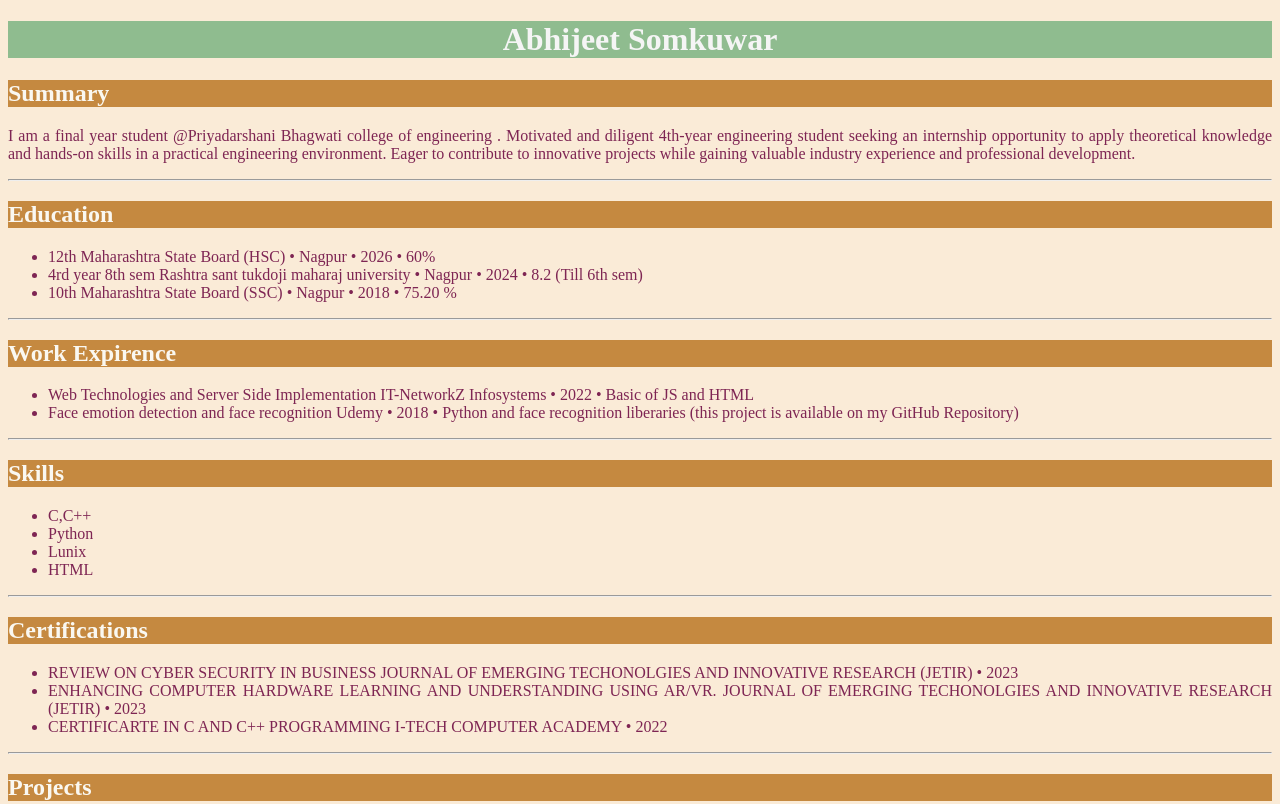
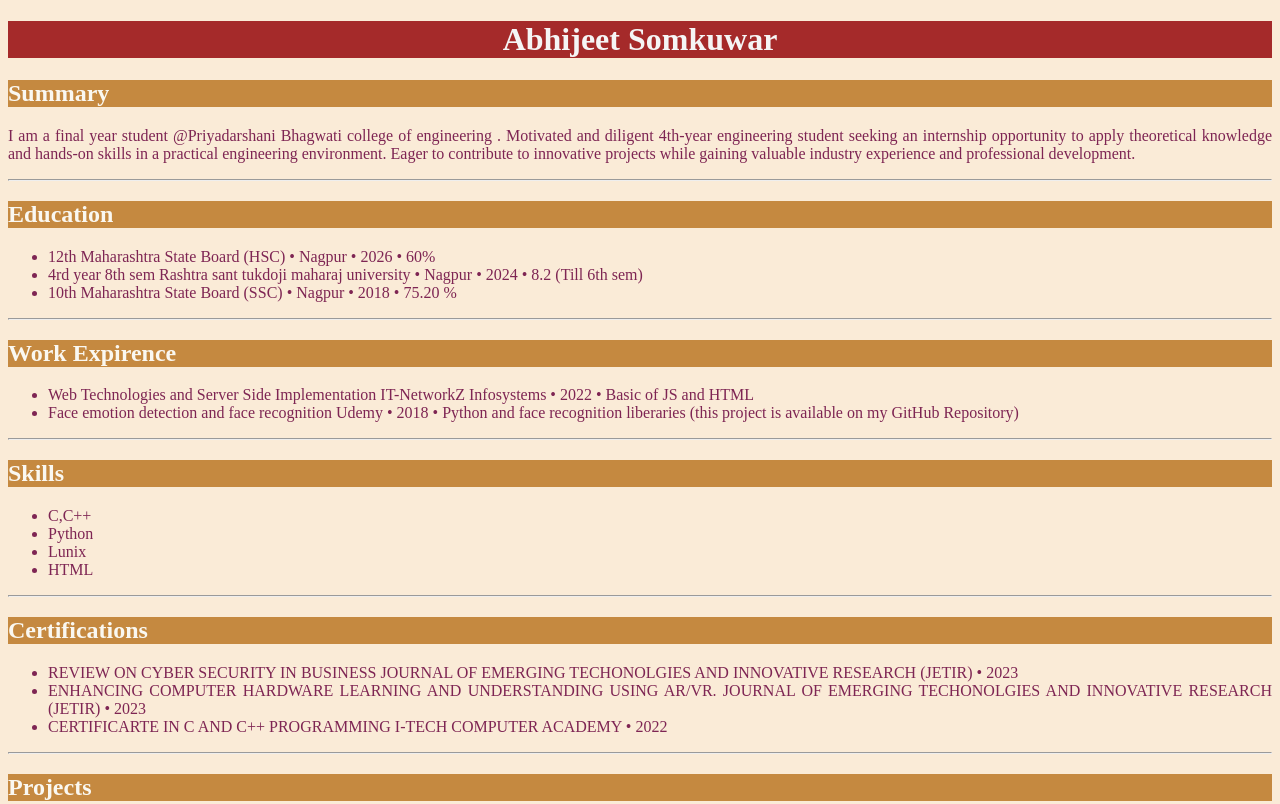
Before and after one commit to Abhijeet-somkuwar/abhijeet_portfolio, a plain HTML site: page index.html in a window 1280 px wide. Shown: the top 804 px of the page. Drawn offline with Linux system fonts and the light colour scheme.

Commit message:
Update index.html

```diff
--- a/index.html
+++ b/index.html
@@ -3,11 +3,11 @@
 <head>
     <meta charset="UTF-8">
     <meta name="viewport" content="width=device-width, initial-scale=1.0">
-    <title>My resume</title>
+    <title>My portfolio</title>
     <link rel="stylesheet" href="./style.css">
 </head>
 <body>
-    <h1 style="color: whitesmoke; background-color: darkseagreen;text-align: center;">Abhijeet Somkuwar</h1>
+    <h1 style="color: whitesmoke; background-color: brown;text-align: center;">Abhijeet Somkuwar</h1>
     <h2> Summary </h2>
         <p id="brown">I am a final year student @Priyadarshani Bhagwati college of engineering .
             Motivated and diligent 4th-year engineering student seeking an internship opportunity to apply theoretical
```
